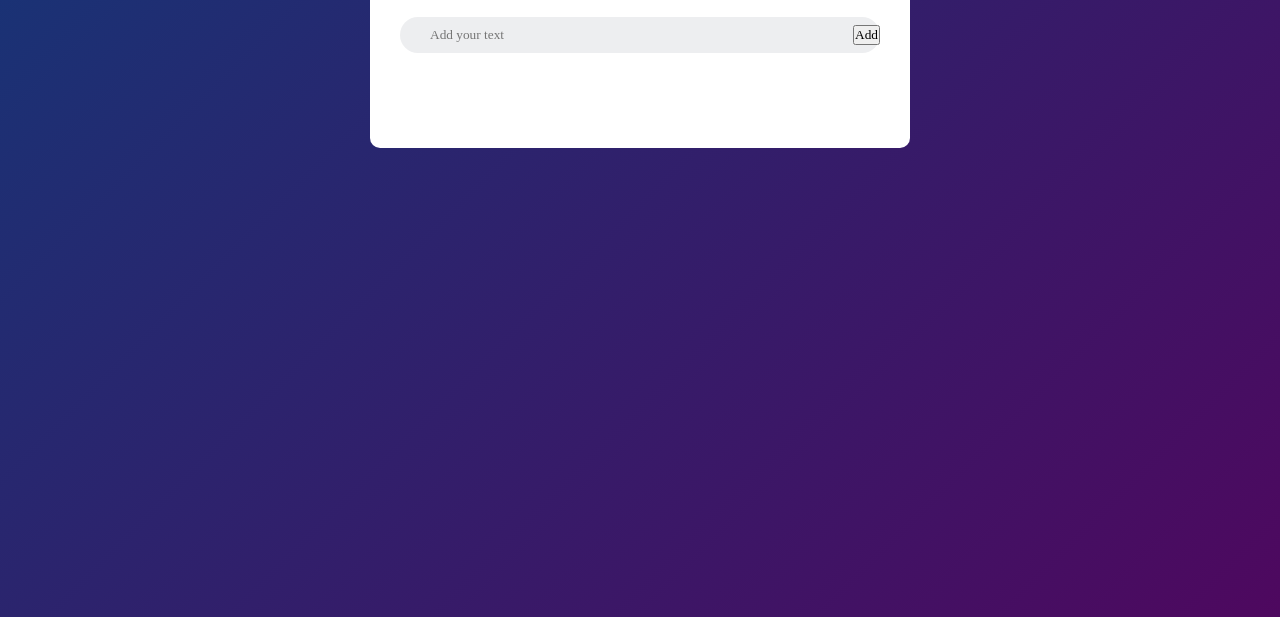
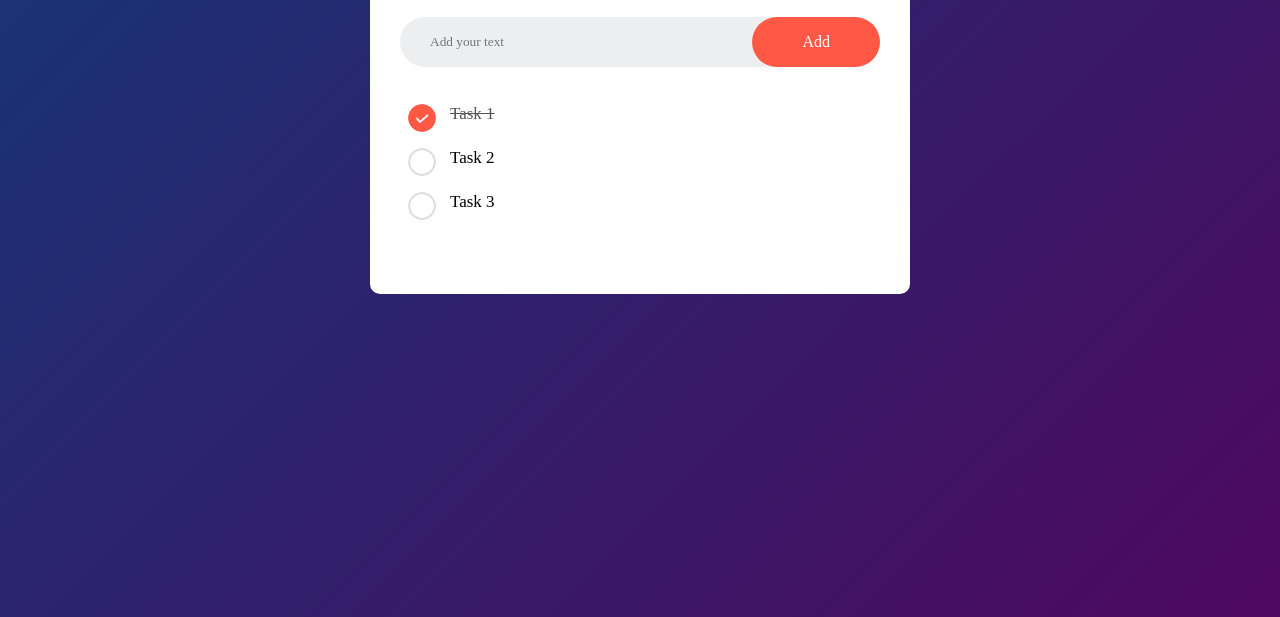
Before and after one commit to MikeYoulend/To-Do-List, a plain HTML site: page index.html in a window 1280 px wide. Shown: the part 183-800 px from the top of the page. Drawn offline with Linux system fonts and the light colour scheme.

Commit message:
::Before

```diff
--- a/index.html
+++ b/index.html
@@ -14,6 +14,11 @@
 					<input type="text" id="input-box" placeholder="Add your text" />
 					<button>Add</button>
 				</div>
+				<ul id="list-container">
+					<li class="checked">Task 1</li>
+					<li>Task 2</li>
+					<li>Task 3</li>
+				</ul>
 			</div>
 		</div>
 	</body>
--- a/style.css
+++ b/style.css
@@ -49,4 +49,46 @@ input {
 	outline: none;
 	background: transparent;
 	padding: 10px;
+	font-weight: 14px;
 }
+button {
+	border: none;
+	outline: none;
+	padding: 16px 50px;
+	background: #ff5945;
+	color: #fff;
+	font-size: 16px;
+	cursor: pointer;
+	border-radius: 40px;
+}
+
+ul li {
+	list-style: none;
+	font-size: 17px;
+	padding: 12px 8px 12px 50px;
+	user-select: none;
+	cursor: pointer;
+	position: relative;
+}
+
+ul li::before {
+	content: "";
+	position: absolute;
+	height: 28px;
+	width: 28px;
+	border-radius: 50%;
+	background-image: url(images/unchecked.png);
+	background-size: cover;
+	background-position: center;
+	top: 12px;
+	left: 8px;
+}
+
+ul li.checked {
+	color: #555;
+	text-decoration: line-through;
+}
+
+ul li.checked::before {
+	background-image: url(images/checked.png);
+}
```
